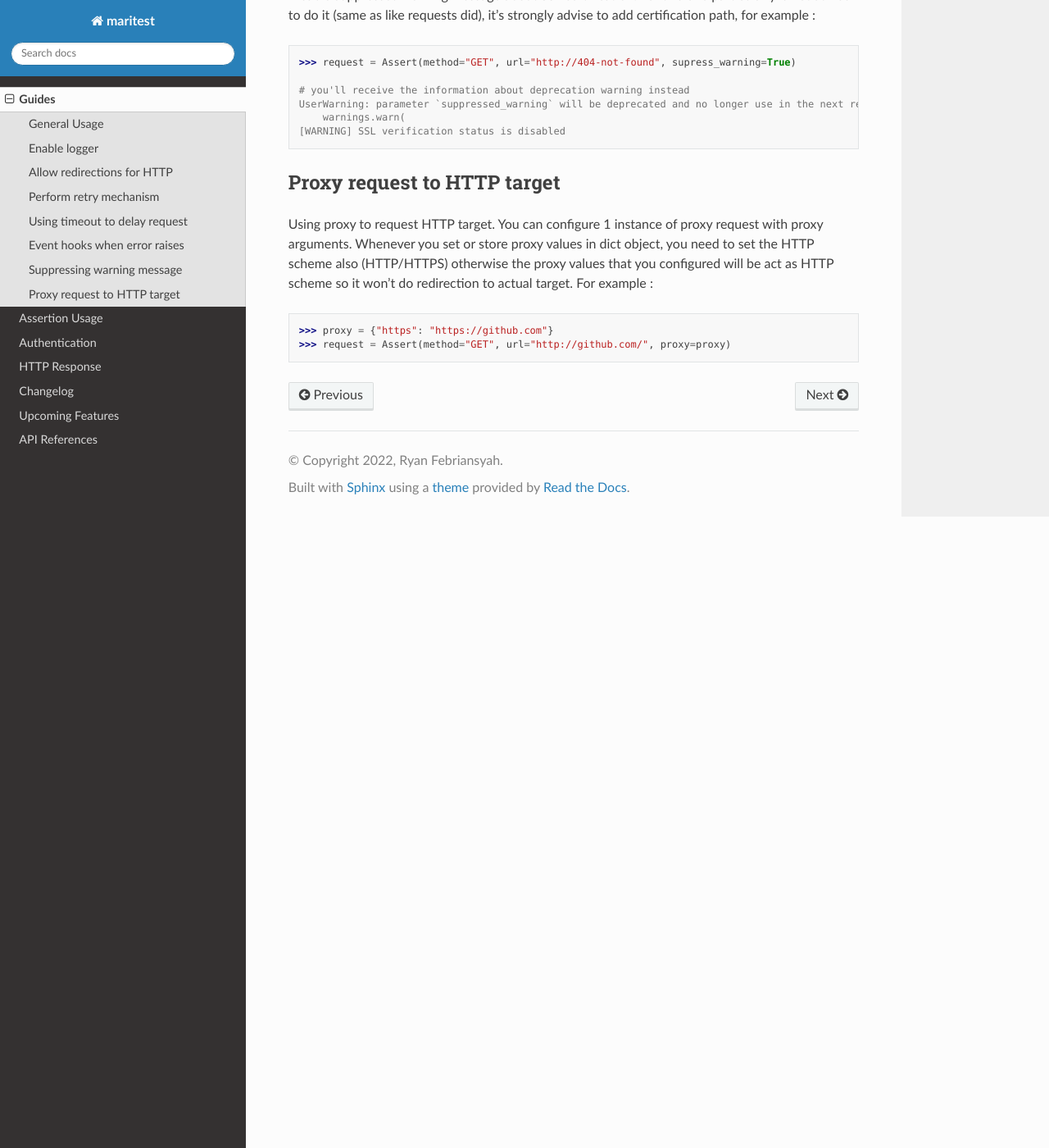
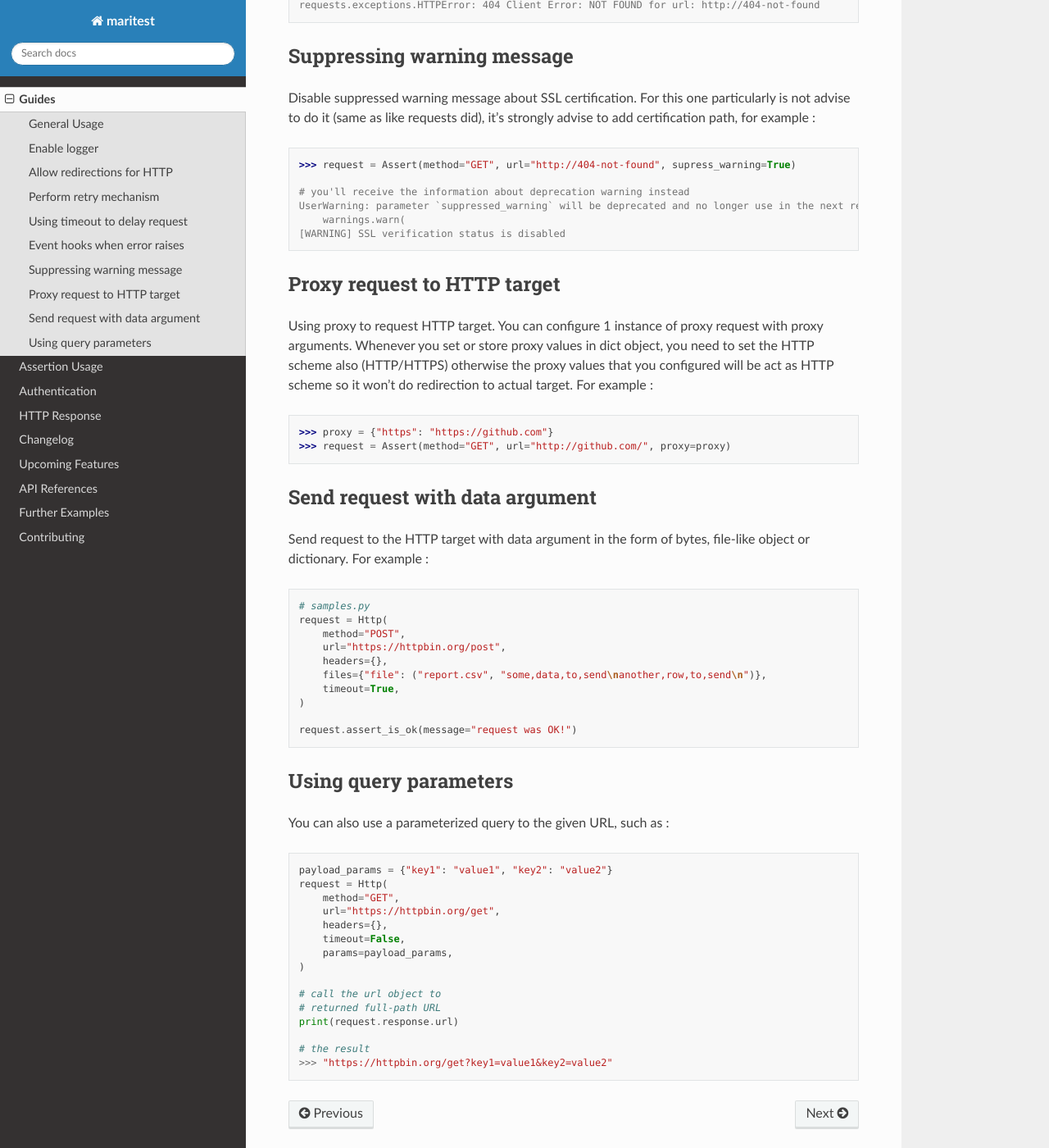
Before and after one commit to sodrooome/maritest, a Sphinx documentation site: the page built from docs/guides.rst, in a window 1280 px wide and 1400 px high, scrolled down 2241 px. Shown: the whole window at 82% size. Built offline with Sphinx 7.4.7 and the Read the Docs theme 2.0.0, drawn with Linux system fonts in a browser that asks for light colours; some of the changed text lies outside the part shown.

Commit message:
re-write documentation and add futher example page

```diff
--- a/docs/changelog.rst
+++ b/docs/changelog.rst
@@ -1,6 +1,8 @@
 =========
 Changelog
 =========
+
+All of this changelog are based on the release history like published in https://pypi.org/project/maritest/#history
 
 **v0.5.0 (development)**
 ------------------------
--- a/docs/guides.rst
+++ b/docs/guides.rst
@@ -18,7 +18,14 @@ There are several ways for using this framework, the first one is when you send
 
 **important keynotes** : argument for `method`, `url` and `headers` are required, so you'll expected to full fill all of them. If you feel that you don't need `headers` argument, you can fill it with empty `dict` .
 
-Other keynote is, the different usage when using `Assert` and `Http` method are when using the `Http` method, you will not be able to do assertion tests for the target because that method is an abstract base class for the `Assert` class. Other than that, the use of parameters and functions will remain the same
+Other keynote is, the different usage when using `Assert` and `Http` method are when using the `Http` method, you will not be able to do assertion tests for the target because that method is an abstract base class for the `Assert` class. Other than that, the use of parameters and functions will remain the same.
+For example if you mistakenly use assertion with `Http` class, then you will get `NotImplementedError` message like this :
+
+.. code-block:: bash
+
+    line 407, in assert_is_2xx_status
+        raise NotImplementedError
+    NotImplementedError
 
 There are several arguments / parameters that you can also pass it when making an HTTP request, and the mechanism itself is similar to when you use the requests package. those arguments consisted of :
 
@@ -113,3 +120,44 @@ Using proxy to request HTTP target. You can configure 1 instance of proxy reques
 
     >>> proxy = {"https": "https://github.com"}
     >>> request = Assert(method="GET", url="http://github.com/", proxy=proxy)
+
+Send request with data argument
+-------------------------------
+
+Send request to the HTTP target with data argument in the form of bytes, file-like object or dictionary. For example :
+
+.. code-block:: python
+
+    # samples.py
+    request = Http(
+        method="POST",
+        url="https://httpbin.org/post",
+        headers={},
+        files={"file": ("report.csv", "some,data,to,send\nanother,row,to,send\n")},
+        timeout=True,
+    )
+
+    request.assert_is_ok(message="request was OK!")
+
+Using query parameters
+----------------------
+
+You can also use a parameterized query to the given URL, such as :
+
+.. code-block:: python
+
+    payload_params = {"key1": "value1", "key2": "value2"}
+    request = Http(
+        method="GET",
+        url="https://httpbin.org/get",
+        headers={},
+        timeout=False,
+        params=payload_params,
+    )
+
+    # call the url object to
+    # returned full-path URL
+    print(request.response.url)
+
+    # the result
+    >>> "https://httpbin.org/get?key1=value1&key2=value2"
--- a/docs/index.rst
+++ b/docs/index.rst
@@ -82,3 +82,5 @@ For more detailed information of using **Maritest** please refer to the general
    changelog
    upcoming
    references
+   examples
+   contributing
--- a/docs/references.rst
+++ b/docs/references.rst
@@ -23,6 +23,12 @@ Http Authentication
 .. automodule:: maritest.custom_auth
     :members:
 
+Http Assertion
+--------------
+
+.. automodule:: maritest.assertion
+    :members:
+
 Deprecation Utils
 -----------------
 
--- a/docs/upcoming.rst
+++ b/docs/upcoming.rst
@@ -4,7 +4,7 @@ Upcoming Features
 
 Here are some lists for the upcoming features for **Maritest** :
 
-- Support nested chaining when doing assertion test
+- Support method chaining when doing assertion test
 - Support HTTP caching object after send request
 - Assertion for complex JSON response body
 - Callable HTTP request using HTTP method (such as requested using "GET", "POST", etc)
```
Also changed, not shown: docs/contributing.rst (added, +7 -0 lines), docs/examples.rst (added, +110 -0 lines).
